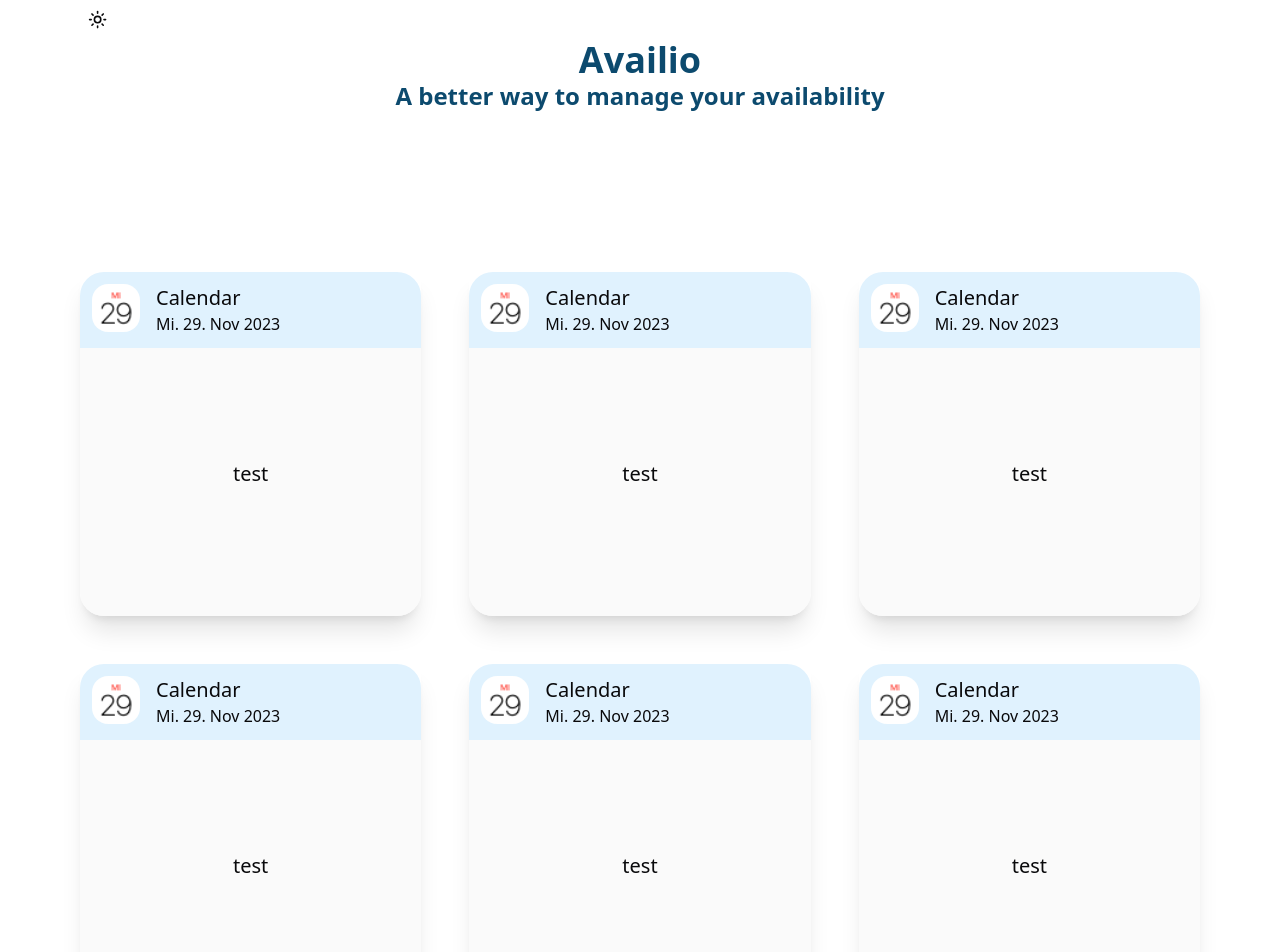
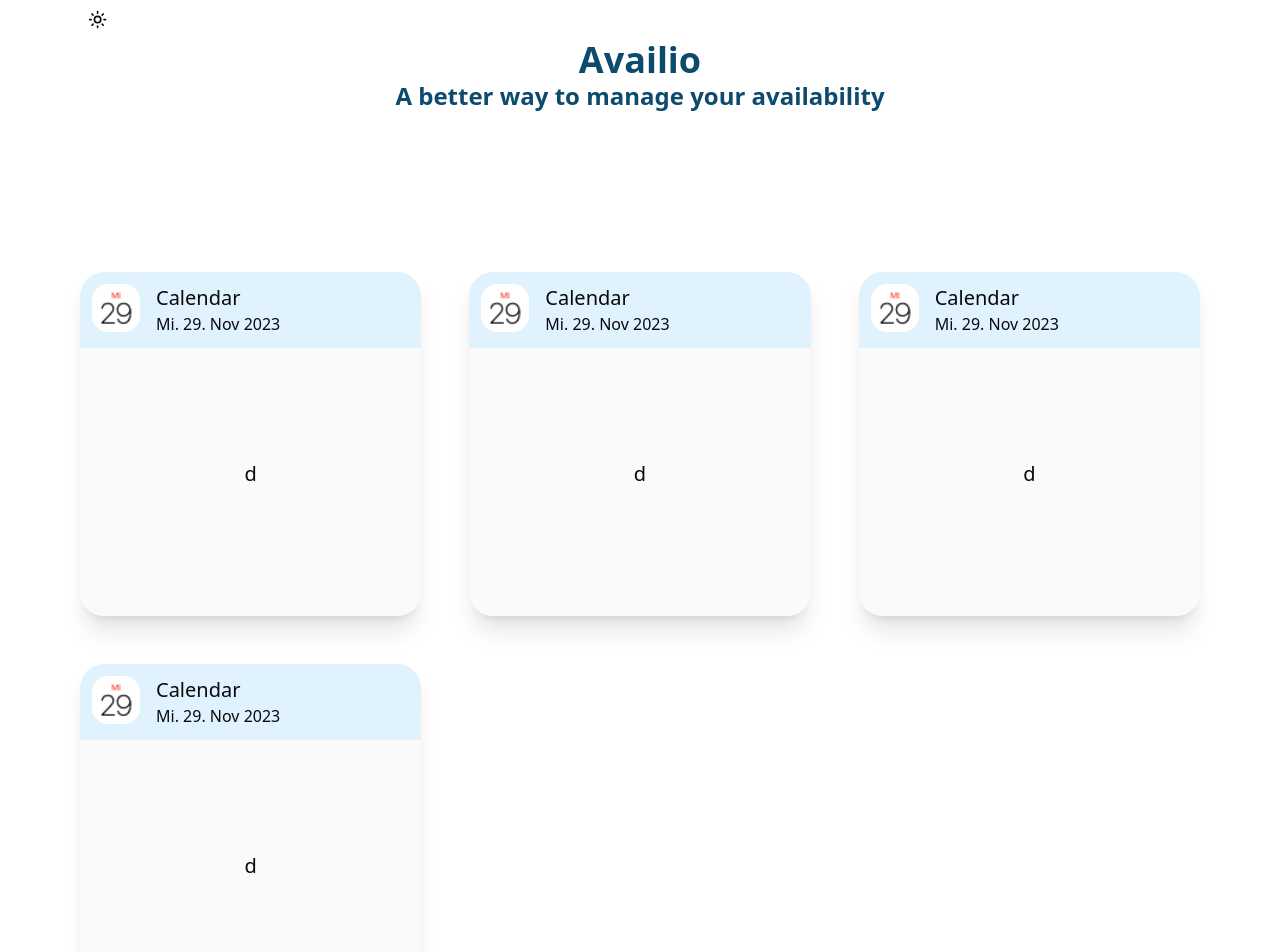
Before and after one commit to NikolasRummel/lifetracker-frontend, a Next.js app: page / in a window 1280 px wide. Shown: the top 952 px of the page. Built offline with nearby package versions, Linux system fonts and the light colour scheme.

Commit message:
added col span to widget

```diff
--- a/app/page.tsx
+++ b/app/page.tsx
@@ -1,5 +1,4 @@
 import ThemeChanger from "@/components/theme-toggle";
-import {CalendarIcon} from "lucide-react";
 import Widget from "@/components/widget";
 
 export default function Home() {
@@ -14,12 +13,18 @@ export default function Home() {
                 </div>
 
                 <div className={"grid grid-cols-1 md:grid-cols-2 lg:grid-cols-3 gap-12 mt-40"}>
-                    <Widget/>
-                    <Widget/>
-                    <Widget/>
-                    <Widget/>
-                    <Widget/>
-                    <Widget/>
+                    <Widget title={"Calendar"} description={"Mi. 29. Nov 2023"} colSpan={1}>
+                        <p>d</p>
+                    </Widget>
+                    <Widget title={"Calendar"} description={"Mi. 29. Nov 2023"} colSpan={2}>
+                        <p>d</p>
+                    </Widget>
+                    <Widget title={"Calendar"} description={"Mi. 29. Nov 2023"} colSpan={2}>
+                        <p>d</p>
+                    </Widget>
+                    <Widget title={"Calendar"} description={"Mi. 29. Nov 2023"} colSpan={1}>
+                        <p>d</p>
+                    </Widget>
                 </div>
             </div>
         </main>
--- a/components/widget.tsx
+++ b/components/widget.tsx
@@ -3,22 +3,27 @@ import Image from "next/image";
 import calendar from "@/public/images/calendar.png";
 
 
+interface WidgetProps {
+    title: string;
+    description: string;
+    children: React.ReactNode;
+    colSpan?: number | 1;
+}
 
-
-const Widget = () => {
+const Widget = ({title, description, children, colSpan}: WidgetProps) => {
     return (
         <div
-            className={"shadow-xl hover:shadow-2xl hover:scale-[1.02] duration-300 rounded-b-3xl"}>
+            className={`shadow-xl hover:shadow-2xl hover:scale-[1.02] duration-300 rounded-b-3xl col-span-${colSpan}`}>
             <div className={"rounded-t-3xl bg-sky-100 dark:bg-neutral-950 p-3 w-full inline-flex space-x-4"}>
                 <Image src={calendar} alt={"calendar"} className={"rounded-2xl h-12 w-12"}/>
                 <div className={"col-span-4"}>
-                    <span className={"block text-xl font-medium"}>Calendar</span>
-                    <span>Mi. 29. Nov 2023</span>
+                    <span className={"block text-xl font-medium"}>{title}</span>
+                    <span>{description}</span>
                 </div>
             </div>
             <div className={"rounded-b-3xl bg-neutral-50 dark:bg-neutral-900 flex justify-center "}>
                 <div className={"py-28"}>
-                    <p>test</p>
+                    {children}
                 </div>
             </div>
         </div>
```
